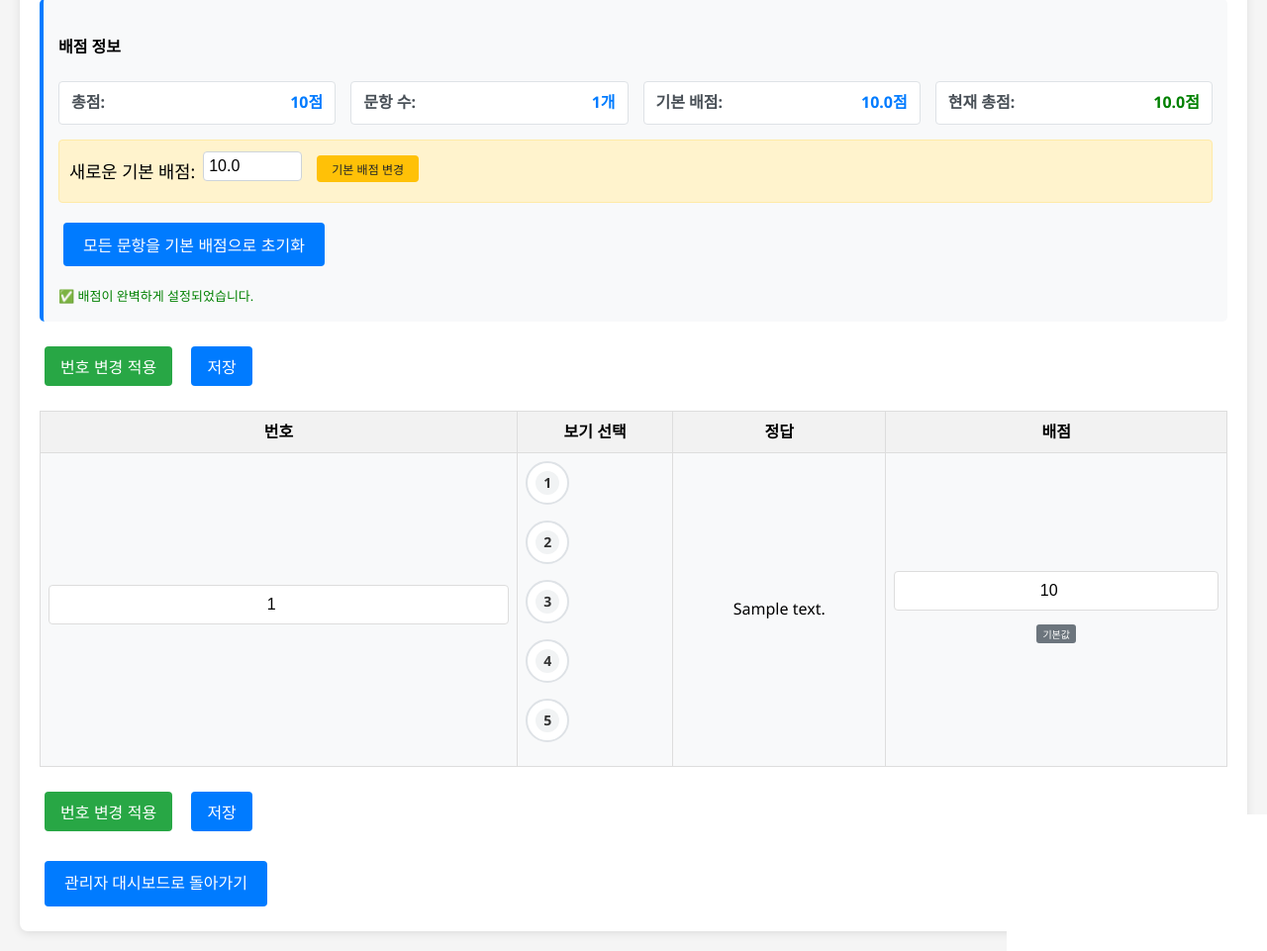
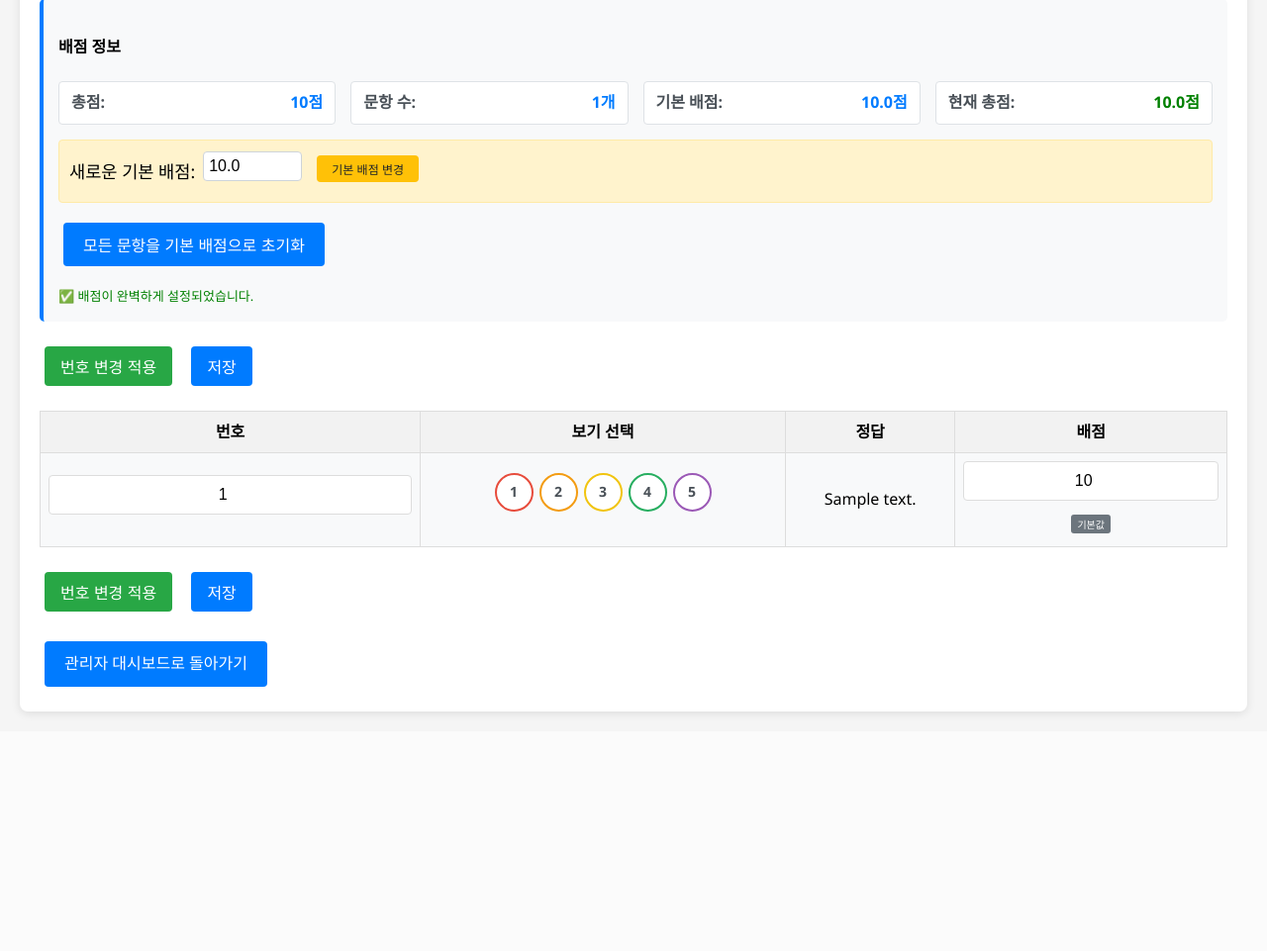
Before and after one commit to judgecho/JS-ver9, a Flask app: page /edit_exam/1 in a window 1280 px wide. Shown: the part 448-1409 px from the top of the page at 99% size. After the commit the page ends 1172 px from the top, so only its background shows below. Run offline with Flask 3, Linux system fonts and the light colour scheme; the visitor is signed in with stand-in values (Sample User, id 1); tables that the repository leaves empty hold one stand-in row (values such as "Sample post").

Commit message:
보기 선택 UI 개선 및 배점 계산 로직 수정

```diff
--- a/templates/edit_exam.html
+++ b/templates/edit_exam.html
@@ -18,8 +18,10 @@
             background-color: #f2f2f2;
         }
         .number-input {
-            width: 60px;
+            width: 40px;
             text-align: center;
+            font-size: 12px;
+            padding: 4px;
         }
         .score-input {
             width: 80px;
@@ -30,8 +32,9 @@
         }
         .choices-edit {
             display: flex;
-            flex-direction: column;
+            flex-direction: row;
             gap: 4px;
+            justify-content: center;
         }
         .action-buttons {
             margin: 20px 0;
@@ -162,67 +165,60 @@
         }
         .answer-choices {
             display: flex;
-            gap: 8px;
+            gap: 6px;
             margin-bottom: 8px;
             justify-content: center;
+            align-items: center;
         }
         .choice-btn {
             display: flex;
-            flex-direction: column;
             align-items: center;
+            justify-content: center;
             cursor: pointer;
             border: 2px solid #dee2e6;
             border-radius: 50%;
-            width: 40px;
-            height: 40px;
-            justify-content: center;
+            width: 35px;
+            height: 35px;
             background: #fff;
             transition: all 0.3s ease;
             position: relative;
             font-weight: bold;
-            font-size: 16px;
+            font-size: 14px;
+            color: #495057;
         }
         .choice-btn:hover {
             border: 2.5px solid #007bff;
             transform: scale(1.1);
             box-shadow: 0 4px 8px rgba(0,123,255,0.3);
+            background: linear-gradient(135deg, #e3f2fd, #bbdefb);
         }
         .choice-btn.selected {
             border: 2.5px solid #007bff;
             background: linear-gradient(135deg, #007bff, #0056b3);
-            box-shadow: 0 0 0 3px #007bff33, 0 4px 12px rgba(0,123,255,0.4);
+            color: white;
+            box-shadow: 0 0 0 3px rgba(0,123,255,0.3), 0 4px 12px rgba(0,123,255,0.4);
             transform: scale(1.05);
         }
-        .choice-circle {
-            display: block;
-            width: 24px;
-            height: 24px;
+        .choice-btn.selected::after {
+            content: '✓';
+            position: absolute;
+            top: -2px;
+            right: -2px;
+            background: #28a745;
+            color: white;
             border-radius: 50%;
-            background: #f1f3f4;
-            color: #333;
-            line-height: 24px;
-            text-align: center;
-            font-size: 14px;
-            transition: all 0.3s ease;
+            width: 16px;
+            height: 16px;
+            font-size: 10px;
+            display: flex;
+            align-items: center;
+            justify-content: center;
+            animation: bounceIn 0.5s ease;
         }
-        .choice-btn.selected .choice-circle {
-            background: #fff;
-            color: #007bff;
-            transform: scale(1.1);
-        }
-        .choice-check {
-            display: none;
-            color: #fff;
-            font-size: 12px;
-            margin-top: 2px;
-            animation: fadeIn 0.3s ease;
-        }
-        .choice-btn.selected .choice-check {
-            display: block;
-        }
-        @keyframes fadeIn {
-            from { opacity: 0; transform: scale(0.5); }
-            to { opacity: 1; transform: scale(1); }
+        @keyframes bounceIn {
+            0% { transform: scale(0); opacity: 0; }
+            50% { transform: scale(1.2); }
+            100% { transform: scale(1); opacity: 1; }
         }
         @keyframes pulse {
             0% { transform: scale(1); }
@@ -232,6 +228,25 @@
         .choice-btn.selected {
             animation: pulse 2s infinite;
         }
+        .choice-btn:nth-child(1) { border-color: #e74c3c; }
+        .choice-btn:nth-child(1):hover { border-color: #c0392b; background: linear-gradient(135deg, #ffebee, #ffcdd2); }
+        .choice-btn:nth-child(1).selected { background: linear-gradient(135deg, #e74c3c, #c0392b); }
+
+        .choice-btn:nth-child(2) { border-color: #f39c12; }
+        .choice-btn:nth-child(2):hover { border-color: #d68910; background: linear-gradient(135deg, #fff3e0, #ffe0b2); }
+        .choice-btn:nth-child(2).selected { background: linear-gradient(135deg, #f39c12, #d68910); }
+
+        .choice-btn:nth-child(3) { border-color: #f1c40f; }
+        .choice-btn:nth-child(3):hover { border-color: #d4ac0f; background: linear-gradient(135deg, #fffde7, #fff9c4); }
+        .choice-btn:nth-child(3).selected { background: linear-gradient(135deg, #f1c40f, #d4ac0f); }
+
+        .choice-btn:nth-child(4) { border-color: #27ae60; }
+        .choice-btn:nth-child(4):hover { border-color: #229954; background: linear-gradient(135deg, #e8f5e8, #c8e6c9); }
+        .choice-btn:nth-child(4).selected { background: linear-gradient(135deg, #27ae60, #229954); }
+
+        .choice-btn:nth-child(5) { border-color: #9b59b6; }
+        .choice-btn:nth-child(5):hover { border-color: #8e44ad; background: linear-gradient(135deg, #f3e5f5, #e1bee7); }
+        .choice-btn:nth-child(5).selected { background: linear-gradient(135deg, #9b59b6, #8e44ad); }
     </style>
 </head>
 <body>
@@ -324,8 +339,7 @@
                             {% for i in range(1, 6) %}
                             <label class="choice-btn {% if q.answer == i|string %}selected{% endif %}" data-choice="{{i}}">
                               <input type="radio" id="answer_{{q.id}}_{{i}}" name="answer_{{q.id}}" value="{{i}}" {% if q.answer == i|string %}checked{% endif %} style="display:none;">
-                              <span class="choice-circle">{{i}}</span>
-                              <span class="choice-check">✔</span>
+                              {{i}}
                             </label>
                             {% endfor %}
                           </div>
@@ -399,9 +413,14 @@
             if (totalDisplay) {
                 totalDisplay.textContent = `${totalScore.toFixed(1)}점`;
 
-                if (totalScore > {{ exam.total_score }}) {
+                // 동적으로 총점 계산 (문항 수 × 기본 배점)
+                const questionCount = scoreInputs.length;
+                const defaultScore = parseFloat(document.getElementById('newDefaultScore').value) || ({{ exam.total_score }} / questionCount);
+                const expectedTotal = questionCount * defaultScore;
+
+                if (totalScore > expectedTotal) {
                     totalDisplay.style.color = 'red';
-                } else if (totalScore === {{ exam.total_score }}) {
+                } else if (Math.abs(totalScore - expectedTotal) < 0.1) {
                     totalDisplay.style.color = 'green';
                 } else {
                     totalDisplay.style.color = 'orange';
@@ -411,14 +430,18 @@
             // 안내 메시지 업데이트
             const infoDisplay = document.querySelector('.scoring-info .info');
             if (infoDisplay) {
-                if (totalScore > {{ exam.total_score }}) {
-                    infoDisplay.textContent = `⚠️ 수동 배점이 {{ exam.total_score }}점을 초과합니다. 저장 시 나머지 문항들의 배점이 0점으로 설정됩니다.`;
+                const questionCount = scoreInputs.length;
+                const defaultScore = parseFloat(document.getElementById('newDefaultScore').value) || ({{ exam.total_score }} / questionCount);
+                const expectedTotal = questionCount * defaultScore;
+
+                if (totalScore > expectedTotal) {
+                    infoDisplay.textContent = `⚠️ 수동 배점이 ${expectedTotal.toFixed(1)}점을 초과합니다. 저장 시 나머지 문항들의 배점이 0점으로 설정됩니다.`;
                     infoDisplay.style.color = 'red';
-                } else if (totalScore === {{ exam.total_score }}) {
+                } else if (Math.abs(totalScore - expectedTotal) < 0.1) {
                     infoDisplay.textContent = '✅ 배점이 완벽하게 설정되었습니다.';
                     infoDisplay.style.color = 'green';
                 } else {
-                    const remaining = {{ exam.total_score }} - totalScore;
+                    const remaining = expectedTotal - totalScore;
                     const remainingQuestions = scoreInputs.length - manualCount;
                     if (remainingQuestions > 0) {
                         const avgScore = (remaining / remainingQuestions).toFixed(1);
@@ -445,7 +468,7 @@
                     input.style.backgroundColor = '#e8f4fd';
                     input.style.borderColor = '#007bff';
 
-                    // 툴팁 추가
+                    // 툴크 추가
                     input.title = `자동 조정 예상 배점: ${avgScore}점`;
                 } else {
                     // 수동 배점 스타일
```
